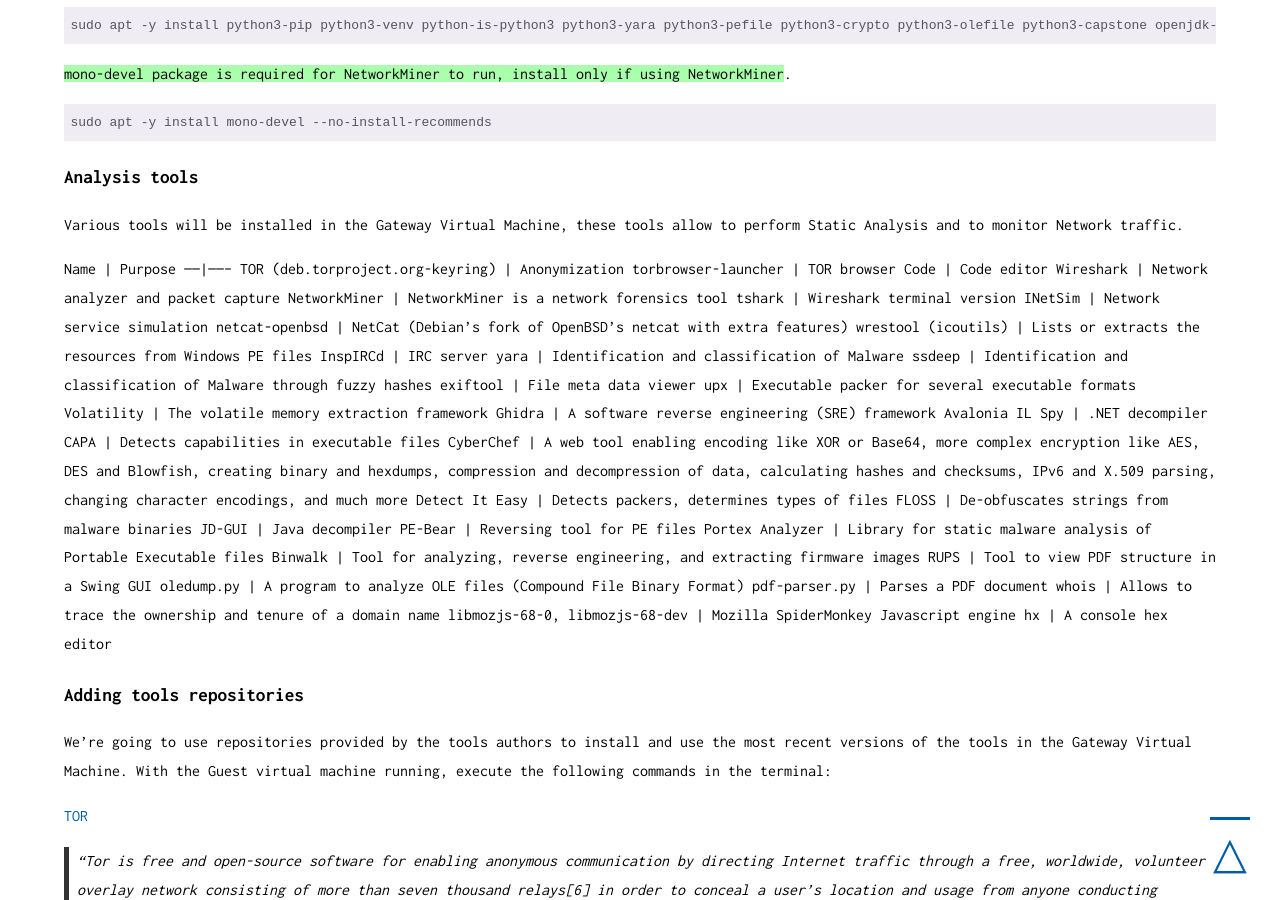
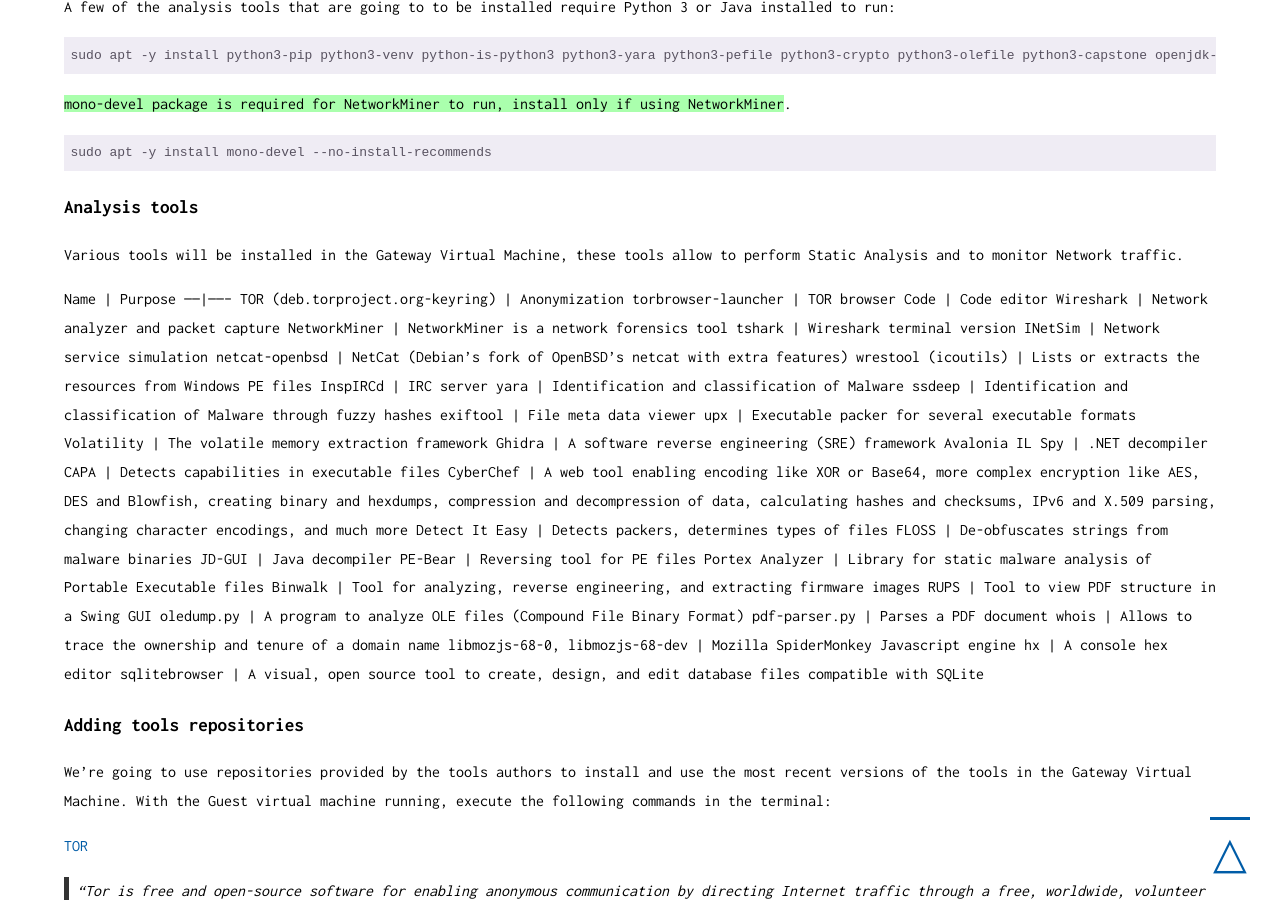
Before and after one commit to qwertzy-antonio-godinho/qwertzy-antonio-godinho.github.io, a Jekyll site: the page built from _posts/2021-02-08-Malware-Lab-Part-1-The-Gateway.md, in a window 1280 px wide and 900 px high, scrolled down 23072 px. Built offline with Jekyll 4.4.1, drawn with Linux system fonts in a browser that asks for light colours; some of the changed lines change nothing that is shown; some of the changed text lies outside the part shown.

Commit message:
updated diff

```diff
--- a/_posts/2021-02-08-Malware-Lab-Part-1-The-Gateway.md
+++ b/_posts/2021-02-08-Malware-Lab-Part-1-The-Gateway.md
@@ -282,11 +282,12 @@
  net-tools | Linux network tools
  apt-transport-https | Allows the use of repositories accessed via the HTTP Secure protocol (HTTPS)
  fzy | A fuzzy text selector for the terminal
+ icdiff | Improved colored diff
  micro | An enhanced text editor
 
 Copy & paste functionality between host and guest machines should now be available. Open a terminal and copy & paste the following command into the guest terminal window to install the following tools:
 
-<pre><code class="bash">sudo apt -y install tree ncdu bat htop jq most mc arj zip unzip p7zip unrar net-tools apt-transport-https fzy --no-install-recommends
+<pre><code class="bash">sudo apt -y install tree ncdu bat htop jq most mc arj zip unzip p7zip unrar net-tools apt-transport-https fzy icdiff --no-install-recommends
 cd /usr/bin/; curl https://getmic.ro | sudo bash</code></pre>
 
 ## Desktop tools
@@ -614,6 +615,7 @@
 whois | Allows to trace the ownership and tenure of a domain name
 libmozjs-68-0, libmozjs-68-dev | Mozilla SpiderMonkey Javascript engine
 hx | A console hex editor
+sqlitebrowser | A visual, open source tool to create, design, and edit database files compatible with SQLite
 ## Adding tools repositories
 
 We're going to use repositories provided by the tools authors to install and use the most recent versions of the tools in the Gateway Virtual Machine. With the Guest virtual machine running, execute the following commands in the terminal:
@@ -693,7 +695,7 @@
 
 The Analysis tools can be installed with the following commands:
 
-<pre><code class="bash">sudo apt -y install whois tor torbrowser-launcher deb.torproject.org-keyring code tshark inetsim netcat-openbsd inspircd yara ssdeep exiftool upx icoutils binwalk libmozjs-68-0 libmozjs-68-dev --no-install-recommends
+<pre><code class="bash">sudo apt -y install whois tor torbrowser-launcher deb.torproject.org-keyring code tshark inetsim netcat-openbsd inspircd yara ssdeep exiftool upx icoutils binwalk libmozjs-68-0 libmozjs-68-dev sqlitebrowser --no-install-recommends
 git clone https://github.com/volatilityfoundation/volatility3.git /lab/tools/volatility3
 git clone https://github.com/krpors/hx.git /lab/tools/hx && make -C /lab/tools/hx && mv /lab/tools/hx/hx /lab/tools/scripts && rm -rf /lab/tools/hx
 LAB_NAME="/lab/tools/avalonia-ilspy" && REPO="icsharpcode/AvaloniaILSpy" && VERSION=$(git ls-remote --tags https://github.com/"$REPO" | cut -d/ -f3- | tail -n1) && wget https://github.com/"$REPO"/releases/download/"$VERSION"/ILSpy-linux-x64-Release.zip -O "$LAB_NAME".zip && unzip "$LAB_NAME".zip -d "$LAB_NAME" && rm "$LAB_NAME".zip && chmod +x "$LAB_NAME"/ILSpy
@@ -2562,6 +2564,8 @@
     alias ncdu='ncdu --color=dark'
     alias cat='batcat --pager less'
     alias rg='rg -uu'
+    alias diff='diff --color'
+    alias icdiff='icdiff -N'
     alias mc='mc --skin modarin256-defbg-thin'
 fi
 
```
